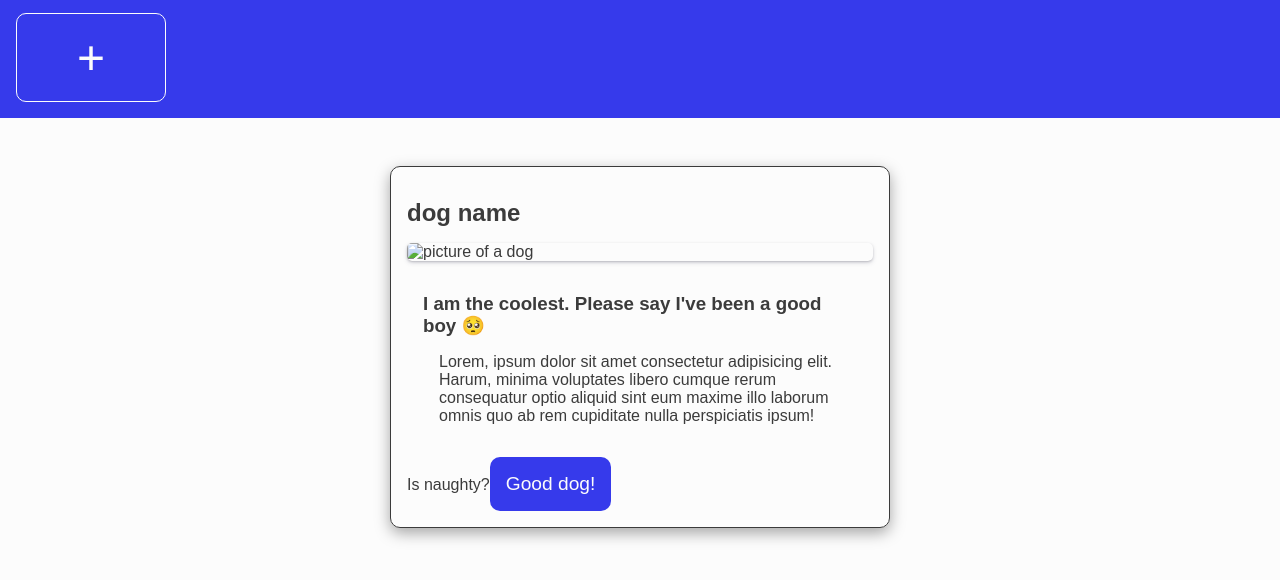
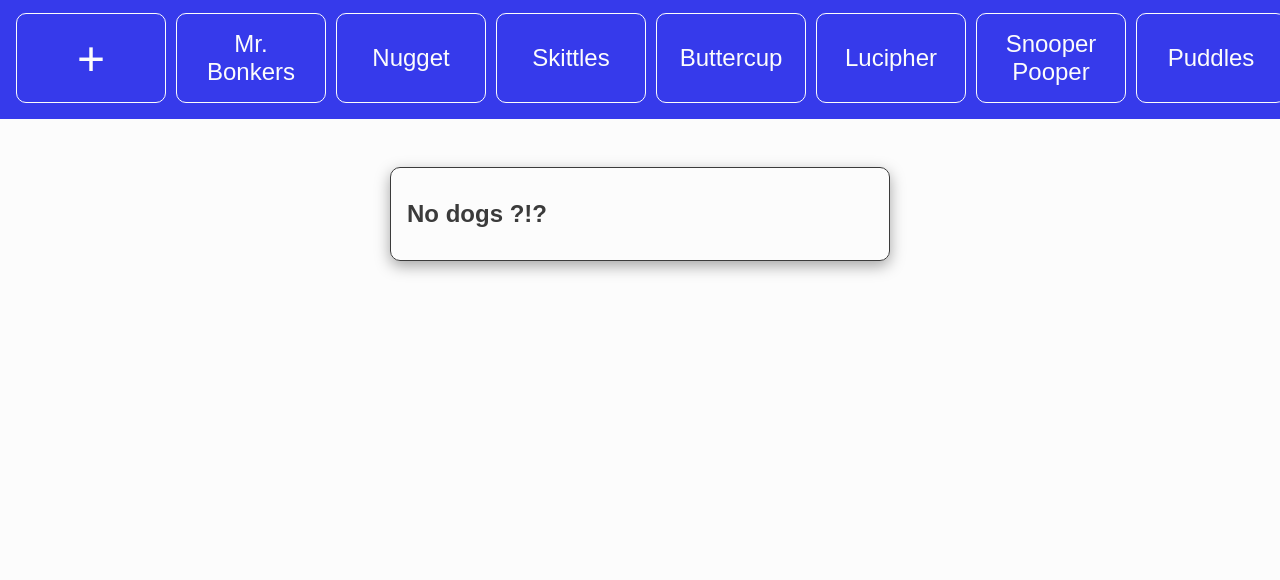
Before and after one commit to ValentinNM/boolean-uk-js-dog-owner-app, a plain HTML site: page index.html in a window 1280 px wide. Shown: the part 104-684 px from the top of the page. Drawn offline with Linux system fonts and the light colour scheme.

Commit message:
main card and list progress

```diff
--- a/src/index.js
+++ b/src/index.js
@@ -5,22 +5,54 @@
 // this is the blue menu bar including the button
 // to generate another cards for the dogs
 // lists have to be generated through a for loop
-// const dogList = document.querySelector(".dogs-list");
+
+const dogList = document.querySelector(".dogs-list");
+
+function listCard (dogs) {
+    // console.log('dogs: ', dogs);
+    for (let i = 0; i < dogs.length; i++) {
+        const dog = dogs[i];
+        const dogName = dog.name;
+        const listItemEl = document.createElement('li');
+        listItemEl.className = 'dogs-list__button';
+
+        listItemEl.innerText = dogName;
+
+        listItemEl.addEventListener('click', () => {
+            console.log("inside listCard: ", dog);
+            renderMainCard(dog);
+        });
+        console.log('listItemEl: ', listItemEl);
+        dogList.append(listItemEl);
+    }
+}
+
+const renderListCard = listCard(data);
+console.log('renderListCard: ', renderListCard);
+
+// console.log('dog:', dog);
+
 // const addDogEl = document.querySelector('.dogs-list__button--add');
 
-const mainEl = document.querySelector(".main");   // main
+// const mainEl = document.querySelector(".main");
+
+const mainDogEl = document.querySelector("section");
+
 
 // below is a section containing the main card
-const mainDogEl = document.querySelector("section");
 
-function selectedDog(doggie) {
+function renderMainCard(dog) {
+
+
     h2El = document.querySelector('h2');
-    h2El.innerText = "dog name";
+    h2El.innerText = dog.name;
     mainDogEl.append(h2El);
 
     const imgEl = document.createElement('img');
-    imgEl.setAttribute('src','');
+    imgEl.src = dog.image;
     imgEl.setAttribute('alt', 'picture of a dog');
+    imgEl.setAttribute('height', '300');
+    imgEl.setAttribute('width', '400');
     mainDogEl.append(imgEl);
 
     const divEl = document.createElement('div');
@@ -28,94 +60,110 @@ function selectedDog(doggie) {
     mainDogEl.append(divEl);
 
     const h3El = document.createElement('h3');
-    h3El.innerText = "I am the coolest. Please say I've been a good boy 🥺 ";
+    h3El.innerText = "I am the coolest. Please chose me";
     const pEl = document.createElement('p');
-    pEl.innerText = "Lorem, ipsum dolor sit amet consectetur adipisicing elit. Harum, minima voluptates libero cumque rerum consequatur optio aliquid sint eum maxime illo laborum omnis quo ab rem cupiditate nulla perspiciatis ipsum!";
+    pEl.innerText = dog.bio;
     divEl.append(h3El, pEl);
 
+    const div2El = document.createElement('div');
+    div2El.className = 'main__dog-section__btn';
+    mainDogEl.append(div2El);
+
+
     const p2El = document.createElement('p2');
-    p2El.innerText = "Is naughty?";
+    p2El.innerHTML = "<em>Is naughty?</em> Yes!";
     buttonEl = document.createElement('button');
-    buttonEl.innerText = "Good dog!";
+    buttonEl.innerText = "Good Dog";
 
-    mainDogEl.append(p2El, buttonEl);
+    div2El.append(p2El, buttonEl);
 
-    let  dogName = '';
-    for (let i = 0; i < data.length; i++) {
-    const oneDog = data[i];
-    console.log("oneDog: ", oneDog);
-    const dogName = oneDog.name;
-    console.log("dogName: ", dogName);
-    }
-    return dogName;
+
 }
 
-const renderedSelectedDog = selectedDog(data[0]);
-console.log("renderedSelectedDog 🐶 : ", renderedSelectedDog);
+// console.log("mainCard 🐶 : ", mainCard);
 
-mainDogEl.append(renderedSelectedDog);
+// mainDogEl.append(mainCard);
 
 
 
-function addDoggie(dog) {
 
-    const addSectionEl = document.createElement('section');
-
-    const addNewH2El = document.createElement('h2');
-    addNewH2El.innerText=("Add a new dog");
-
-    const formEl = document.createElement('form');
-    formEl.setAttribute('class', 'form');
-    formEl.innerText("Dogs Name");
-
-    const lebel1_El = document.createElement ('label');
-    lebel1_El.setAttribute('for', 'name');
-    lebel1_El.innerHTML("Dog's name");
-
-    const input1_El = document.createElement ('input');
-    input1_El.setAttribute('type', 'text');
-    input1_El.setAttribute('id', 'name');
-    input1_El.setAttribute('name', 'name');
-
-    const lebel2_El = document.createElement ('label');
-    lebel2_El.setAttribute('for', "name");
-    lebel2_El.innerText("Dog's name");
+    // maybe to use the below outside witha new
+    // function and call this function to have the data displayed
 
 
-    const input2_El = document.createElement ('input');
-    input2_El.setAttribute('type', 'url');
-    input2_El.setAttribute('id', 'image');
-    input2_El.setAttribute('name', 'image');
+    // console.log("dog: ", dog);
+    // for (let i = 0; i < data.length; i++) {
+    // const oneDog = data[i];
+    // const dogName = oneDog.name;
+    // console.log("dogName: ", dogName);
+    // }
+    // return dogName;
 
 
-    const lebel3_El = document.createElement ('label');
-    lebel3_El.setAttribute('for', 'bio')
 
 
-    const textAreaEL = document.createElement('textarea');
-    textAreaEL.setAttribute("rows", '5');
-    textAreaEL.setAttribute('id','bio');
-    textAreaEL.setAttribute('name', 'bio');
 
 
-    const input3_El = document.createElement ('input');
-    input3_El.setAttribute("type", "submit");
-    input3_El.setAttribute("id", "submit");
-    input3_El.setAttribute("name", "submit");
-    input3_El.setAttribute("value", "Let's adda a dog");
-    input3_El.setAttribute("class", "form__button");
+
+// function addDoggie(dog) {
+
+//     const addSectionEl = document.createElement('section');
+
+//     const addNewH2El = document.createElement('h2');
+//     addNewH2El.innerText=("Add a new dog");
+
+//     const formEl = document.createElement('form');
+//     formEl.setAttribute('class', 'form');
+//     formEl.innerText("Dogs Name");
+
+//     const lebel1_El = document.createElement ('label');
+//     lebel1_El.setAttribute('for', 'name');
+//     lebel1_El.innerHTML("Dog's name");
+
+//     const input1_El = document.createElement ('input');
+//     input1_El.setAttribute('type', 'text');
+//     input1_El.setAttribute('id', 'name');
+//     input1_El.setAttribute('name', 'name');
+
+//     const lebel2_El = document.createElement ('label');
+//     lebel2_El.setAttribute('for', "name");
+//     lebel2_El.innerText("Dog's name");
 
 
-    mainEl.append(addSectionEl, addNewH2El, formEl, lebel1_El. lebel2_El, lebel3_El,input1_El, input2_El, textAreaEL, input3_El);
+//     const input2_El = document.createElement ('input');
+//     input2_El.setAttribute('type', 'url');
+//     input2_El.setAttribute('id', 'image');
+//     input2_El.setAttribute('name', 'image');
 
 
-return addDoggie;
-}
+//     const lebel3_El = document.createElement ('label');
+//     lebel3_El.setAttribute('for', 'bio')
 
-const renderAddDoggie = addDoggie(renderedSelectedDog);
-console.log("renderAddDoggie: ", renderAddDoggie);
 
-mainEl.append('renderAddDoggie');
+//     const textAreaEL = document.createElement('textarea');
+//     textAreaEL.setAttribute("rows", '5');
+//     textAreaEL.setAttribute('id','bio');
+//     textAreaEL.setAttribute('name', 'bio');
+
+
+//     const input3_El = document.createElement ('input');
+//     input3_El.setAttribute("type", "submit");
+//     input3_El.setAttribute("id", "submit");
+//     input3_El.setAttribute("name", "submit");
+//     input3_El.setAttribute("value", "Let's adda a dog");
+//     input3_El.setAttribute("class", "form__button");
+
+
+//     mainEl.append(addSectionEl, addNewH2El, formEl, lebel1_El. lebel2_El, lebel3_El,input1_El, input2_El, textAreaEL, input3_El);
+
+
+// return addDoggie;
+// }
+
+// const renderAddDoggie = addDoggie(renderedSelectedDog);
+// console.log("renderAddDoggie: ", renderAddDoggie);
+
+// mainEl.append('renderAddDoggie');
 
 
 
@@ -124,13 +172,13 @@ mainEl.append('renderAddDoggie');
 // dog list item
 
 
-for (let i = 0; i < tobeadded.lenghts; i++ ) {
-
-
-
-    const dogListEl = document.createElement('li');
-    dogListEl.setAttribute('class', 'dogs-list__button');
-    dogListEl.innerText='${(dogs name to be added)}';
-
-
-}
+// for (let i = 0; i < data.length; i++ ) {
+//     const oneDog = data[i];
+//     console.log("oneDog: ", oneDog);
+//     const dogName = oneDog.name;
+//     console.log("dogName: ", dogName);
+//     const dogListEl = document.createElement('li');
+//     dogListEl.setAttribute('class', 'dogs-list__button');
+//     dogListEl.innerText='${(dogName)}';
+//     // console.();
+// }
```
Also changed, not shown: index.html (+14 -20 lines).
